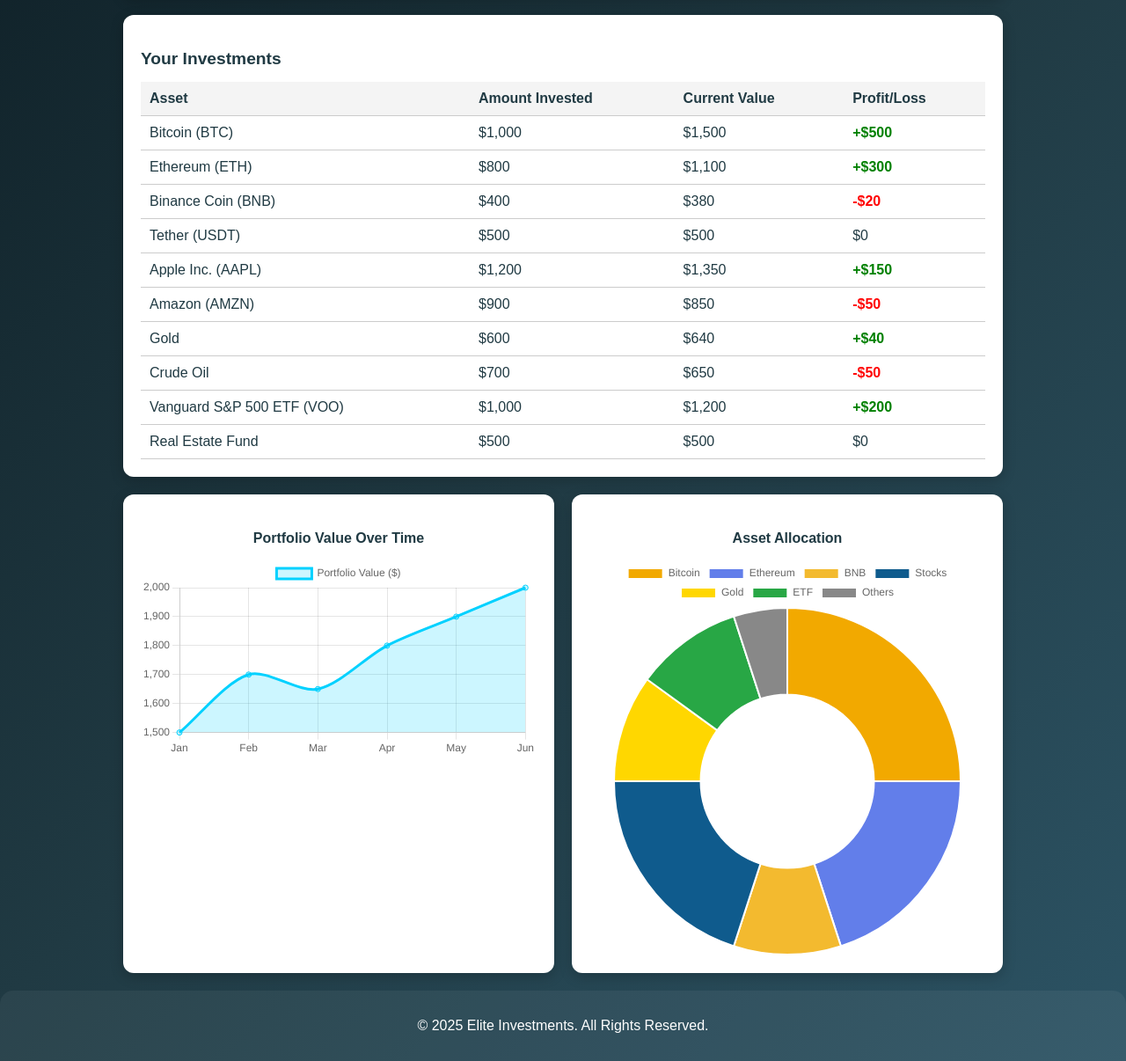
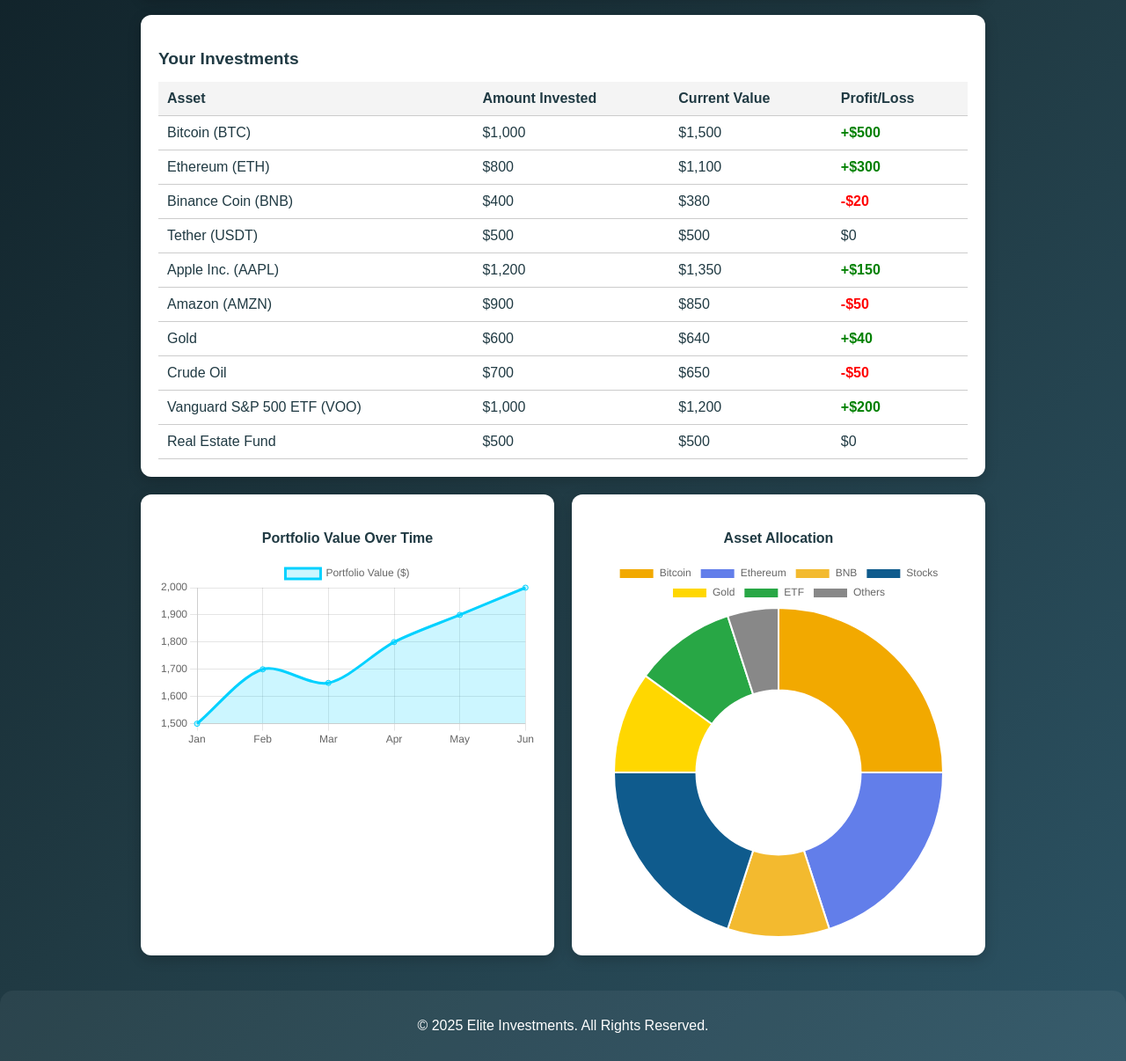
Before and after one commit to Bxn1615/elite_investments, a plain HTML site: page index.html in a window 1280 px wide. Shown: the part 205-1411 px from the top of the page at 88% size. Drawn offline with nearby package versions, Linux system fonts and the light colour scheme.

Commit message:
Update index.html

```diff
--- a/index.html
+++ b/index.html
@@ -5,6 +5,11 @@
 <meta name="viewport" content="width=device-width, initial-scale=1.0">
 <title>Elite Investments</title>
 <style>
+    /* Global fix so padding/margins don't mess up widths */
+    * {
+        box-sizing: border-box;
+    }
+
     body {
         font-family: Arial, sans-serif;
         background: linear-gradient(135deg, #0f2027, #203a43, #2c5364);
@@ -12,6 +17,7 @@
         padding: 0;
         color: white;
     }
+
     /* Navbar */
     nav {
         display: flex;
@@ -57,21 +63,27 @@
         font-size: 0.9rem;
         margin-top: 5px;
     }
+
     /* Main content */
     main {
         max-width: 1000px;
         margin: 20px auto;
         padding: 0 20px;
     }
-    .balance {
+
+    /* Unified card style */
+    .balance,
+    .investments,
+    .chart-card {
         background: white;
         color: #203a43;
         padding: 20px;
         border-radius: 12px;
-        text-align: center;
+        box-shadow: 0 4px 15px rgba(0,0,0,0.2);
         margin-bottom: 20px;
-        box-shadow: 0 4px 15px rgba(0,0,0,0.2);
+        overflow: hidden; /* stop content overflow */
     }
+
     .balance h2 {
         margin: 0;
         font-size: 1.5rem;
@@ -81,24 +93,22 @@
         margin: 10px 0 0;
         font-weight: bold;
     }
-    .investments {
-        background: white;
-        color: #203a43;
-        padding: 20px;
-        border-radius: 12px;
-        box-shadow: 0 4px 15px rgba(0,0,0,0.2);
-        overflow-x: auto;
-        margin-bottom: 20px;
-    }
+
     .investments h3 {
         margin-bottom: 15px;
         font-size: 1.2rem;
     }
-    table {
+
+    /* Make table scrollable on mobile */
+    .investments {
+        overflow-x: auto;
+    }
+    .investments table {
+        min-width: 600px;
         width: 100%;
         border-collapse: collapse;
-        min-width: 400px;
     }
+
     table th, table td {
         padding: 10px;
         text-align: left;
@@ -117,25 +127,21 @@
         color: red;
         font-weight: bold;
     }
+
     /* Charts section */
     .charts {
         display: grid;
         grid-template-columns: 1fr 1fr;
         gap: 20px;
-        flex-wrap: wrap;
         margin-bottom: 20px;
     }
     .chart-card {
-        background: white;
-        color: #203a43;
-        border-radius: 12px;
-        padding: 20px;
-        box-shadow: 0 4px 15px rgba(0,0,0,0.2);
         text-align: center;
     }
     .chart-card h4 {
         margin-bottom: 15px;
     }
+
     /* Footer */
     footer {
         text-align: center;
@@ -144,6 +150,7 @@
         margin-top: 20px;
         border-radius: 15px 15px 0 0;
     }
+
     /* Mobile fixes */
     @media (max-width: 768px) {
         nav {
```
